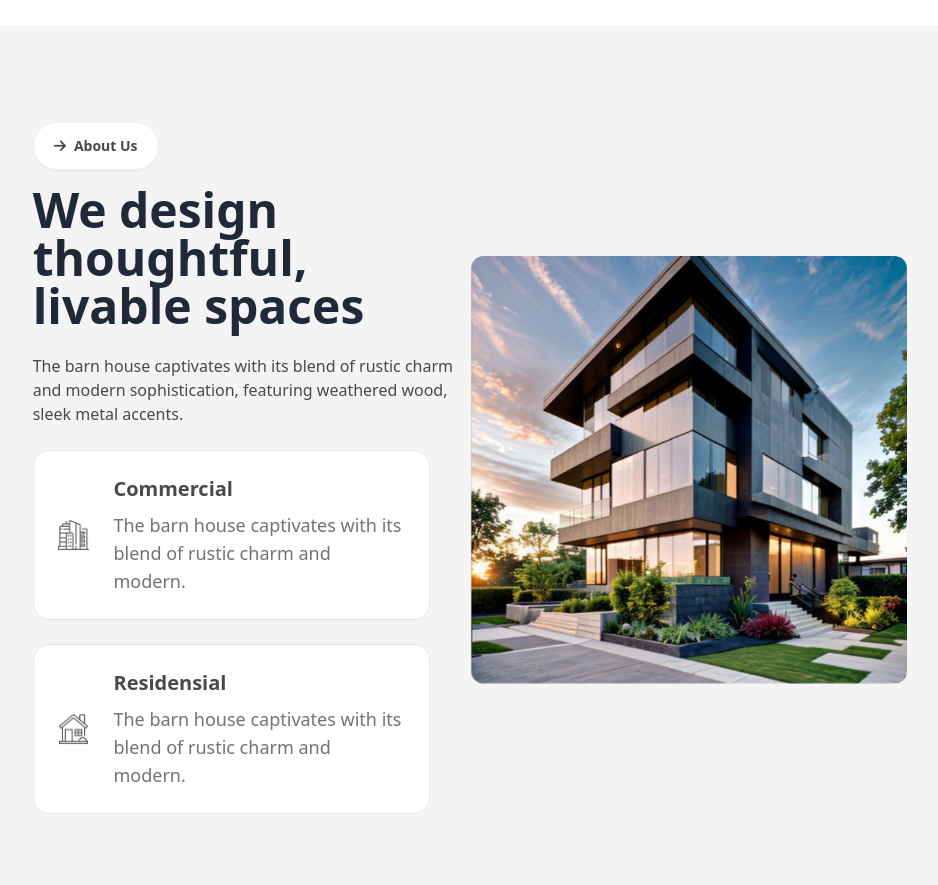
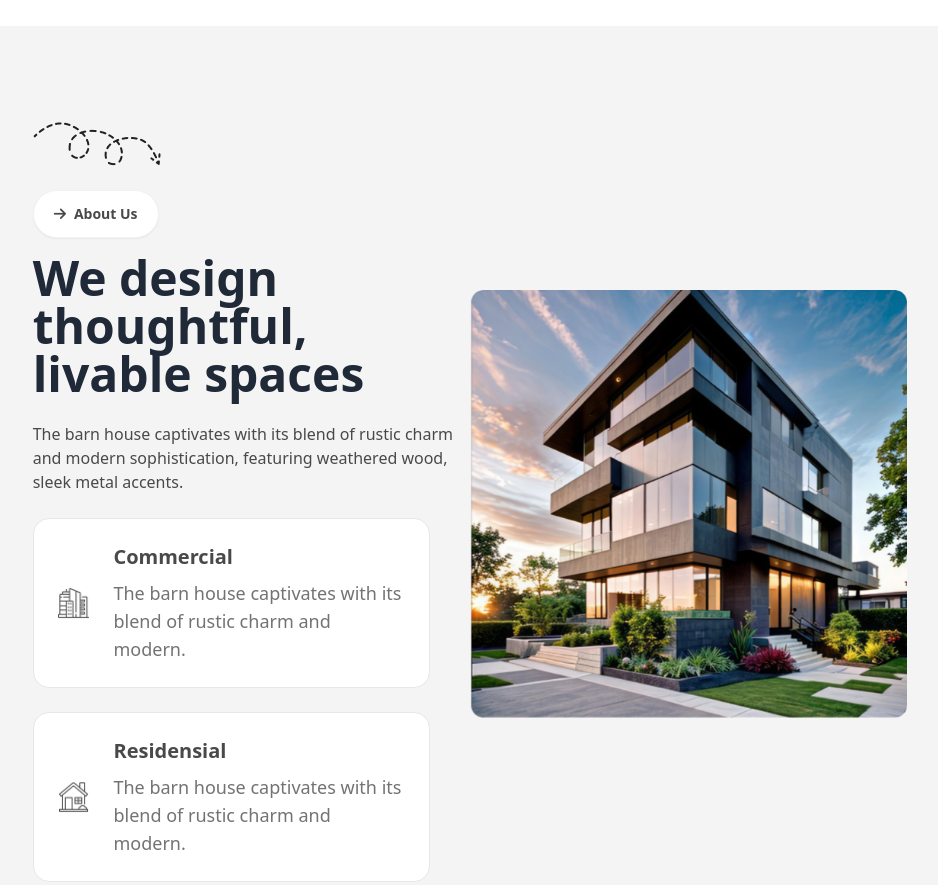
Before and after one commit to ezmahir/Milestone-03-Assignment, a plain HTML site: page index.html in a window 1280 px wide. Shown: the part 880-1765 px from the top of the page, without its empty margins (170-1108 px from the left). Drawn offline with nearby package versions, Linux system fonts and the light colour scheme.

Commit message:
added vector image over about us section

```diff
--- a/index.html
+++ b/index.html
@@ -112,7 +112,10 @@
 
     <main class="w-full bg-main-bg">
         <section class="w-5/6 lg:flex justify-between mx-auto p-1 lg:p-24 items-center">
-            <div class="space-y-6 flex-1">
+            <div class="space-y-6 flex-1 relative">
+                <div class="hidden lg:flex">
+                    <img class="hover:bg-blue-400" src="assets/Vector.png" alt="">
+                </div>
                 <div class="h-10 w-36">
                     <button class="btn bg-white br pt-3 pb-3 pr-5 pl-5 flex justify-center items-center font-bold text-light-black"><div class="text-light-black flex justify-center items-center font-thin">
                         <i class="fa-solid fa-arrow-right"></i>
```
